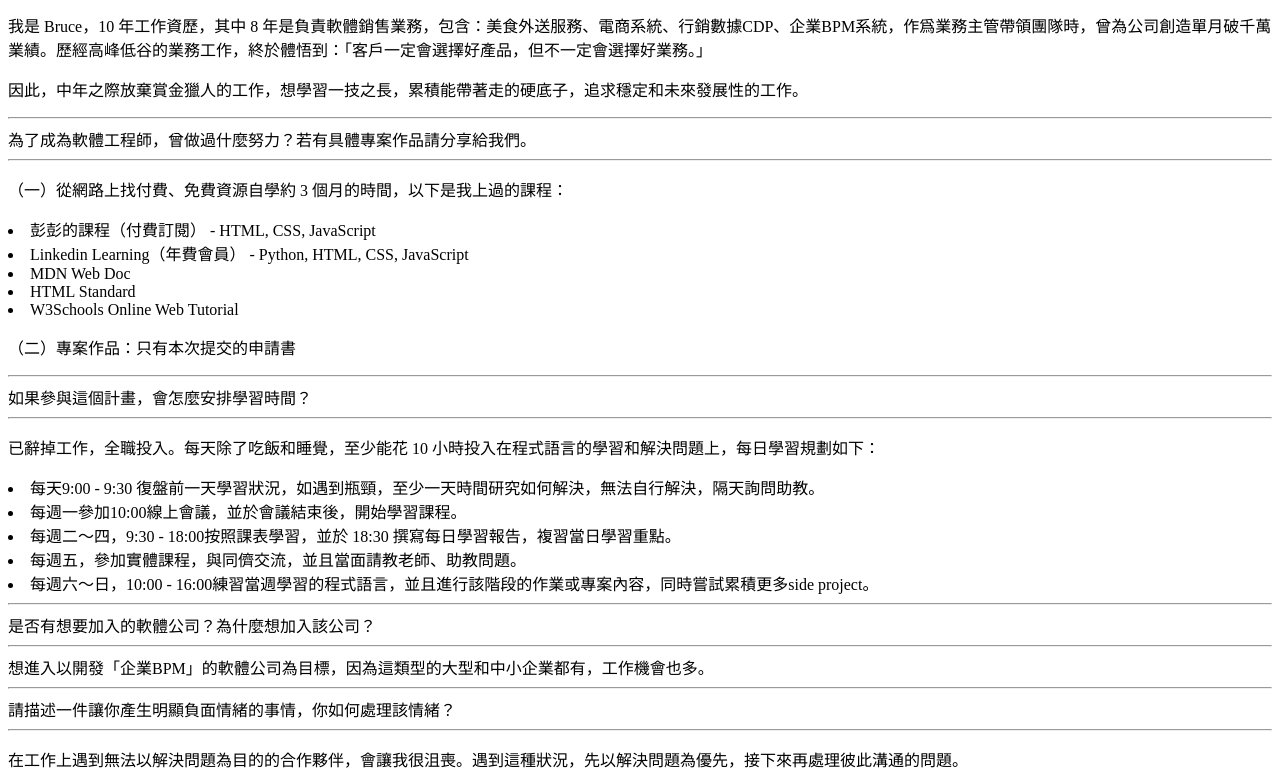
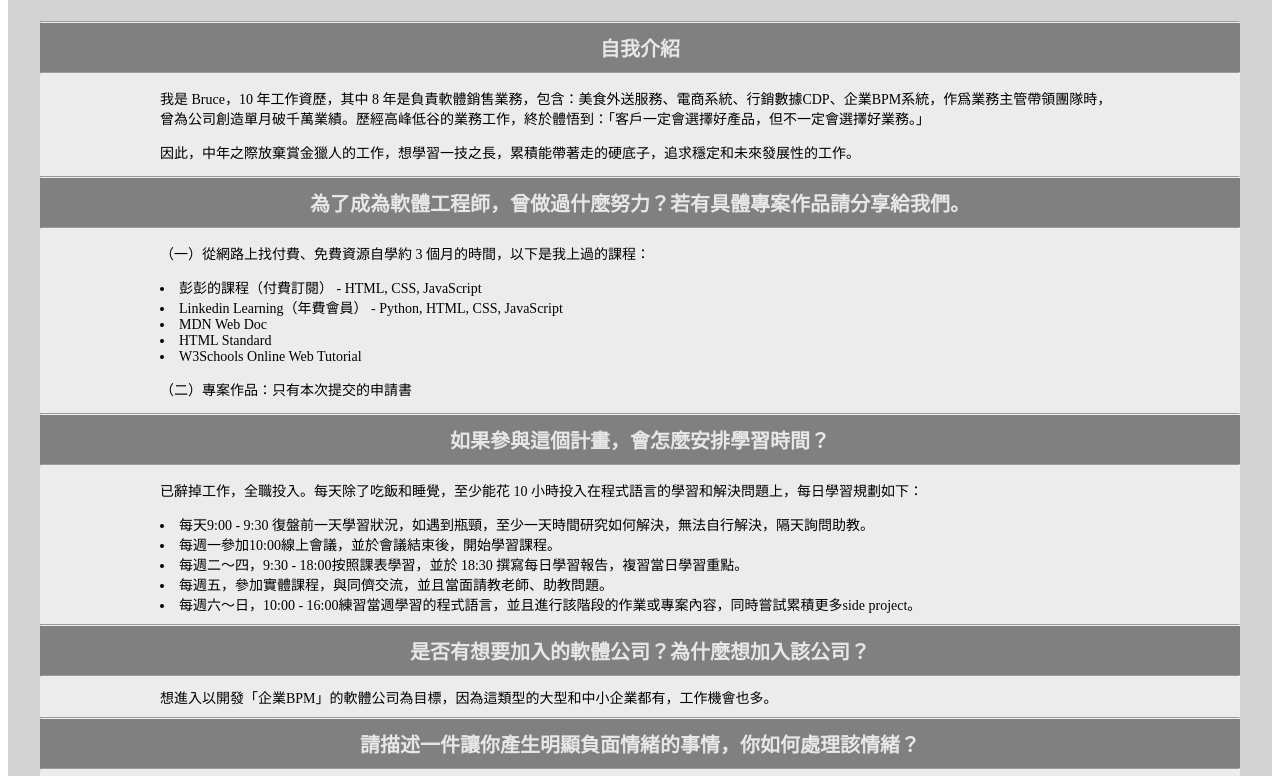
Before and after one commit to wmhung/wmhung.github.io, a plain HTML site: page wehelp/application.html in a window 1280 px wide. Shown: the part 87-863 px from the top of the page. Drawn offline with Linux system fonts and the light colour scheme.

Commit message:
Update application.html

```diff
--- a/wehelp/application.html
+++ b/wehelp/application.html
@@ -4,7 +4,7 @@
         <meta name="viewport" content="width-device-width, initial-scale=1.0" />
         <meta charset="utf-8" />
         <title>WeHelp申請書</title>
-        <link rel="stylesheet" type="text/css" href="00-Application.css" />
+        <link rel="stylesheet" type="text/css" href="application.css" />
     </head>
     <body>
         <header class="frame">
```
